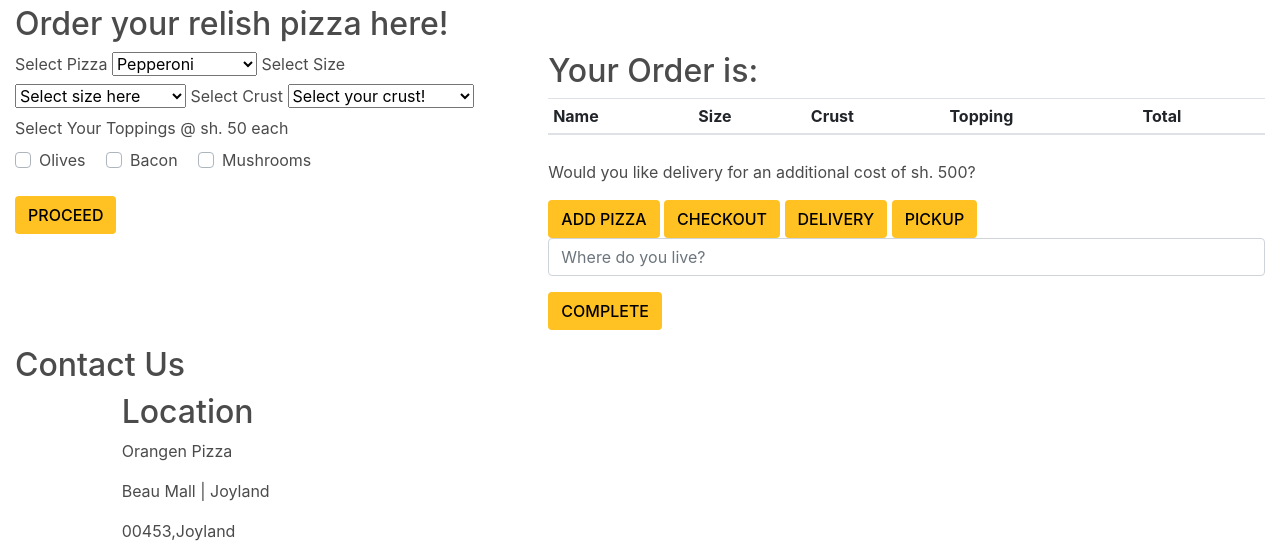
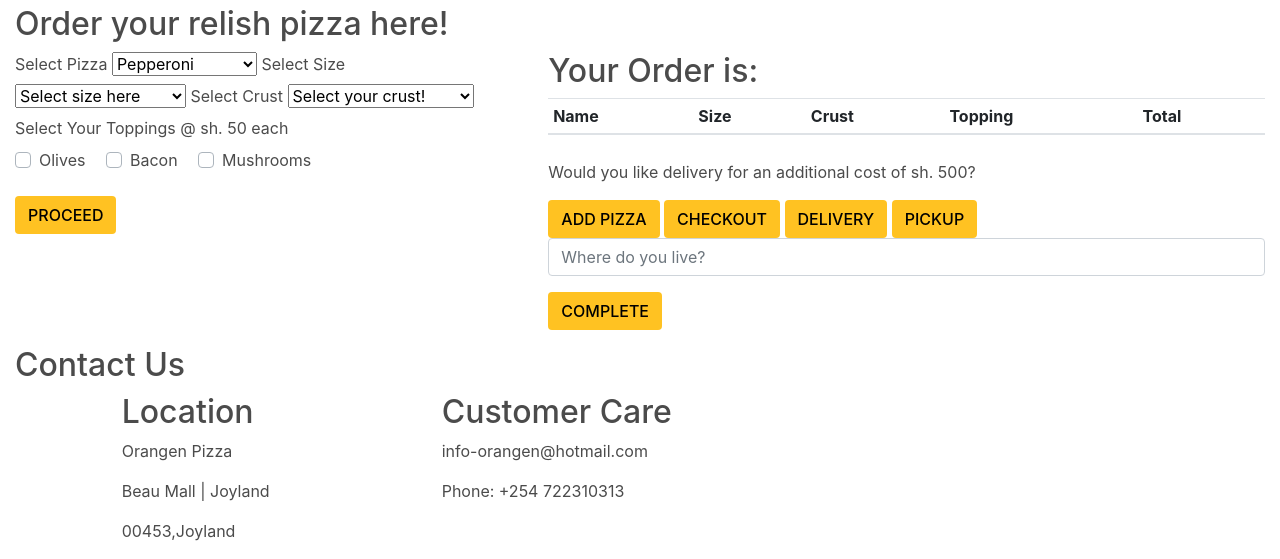
Before and after one commit to oyesa/pizza-web, a plain HTML site: page index.html in a window 1280 px wide. Shown: the part 1253-1812 px from the top of the page. Drawn offline with nearby package versions, Linux system fonts and the light colour scheme.

Commit message:
add customer care details in contact section

```diff
--- a/index.html
+++ b/index.html
@@ -199,6 +199,11 @@
             <p>Beau Mall | Joyland</p>
             <p>00453,Joyland </p>
           </div>
+          <div class="col-md-3">
+            <h2>Customer Care</h2>
+            <p>info-orangen@hotmail.com</p>
+            <p>Phone: +254 722310313</p>
+          </div>
         </div>
       </div>
     <!-- Optional JavaScript -->
```
